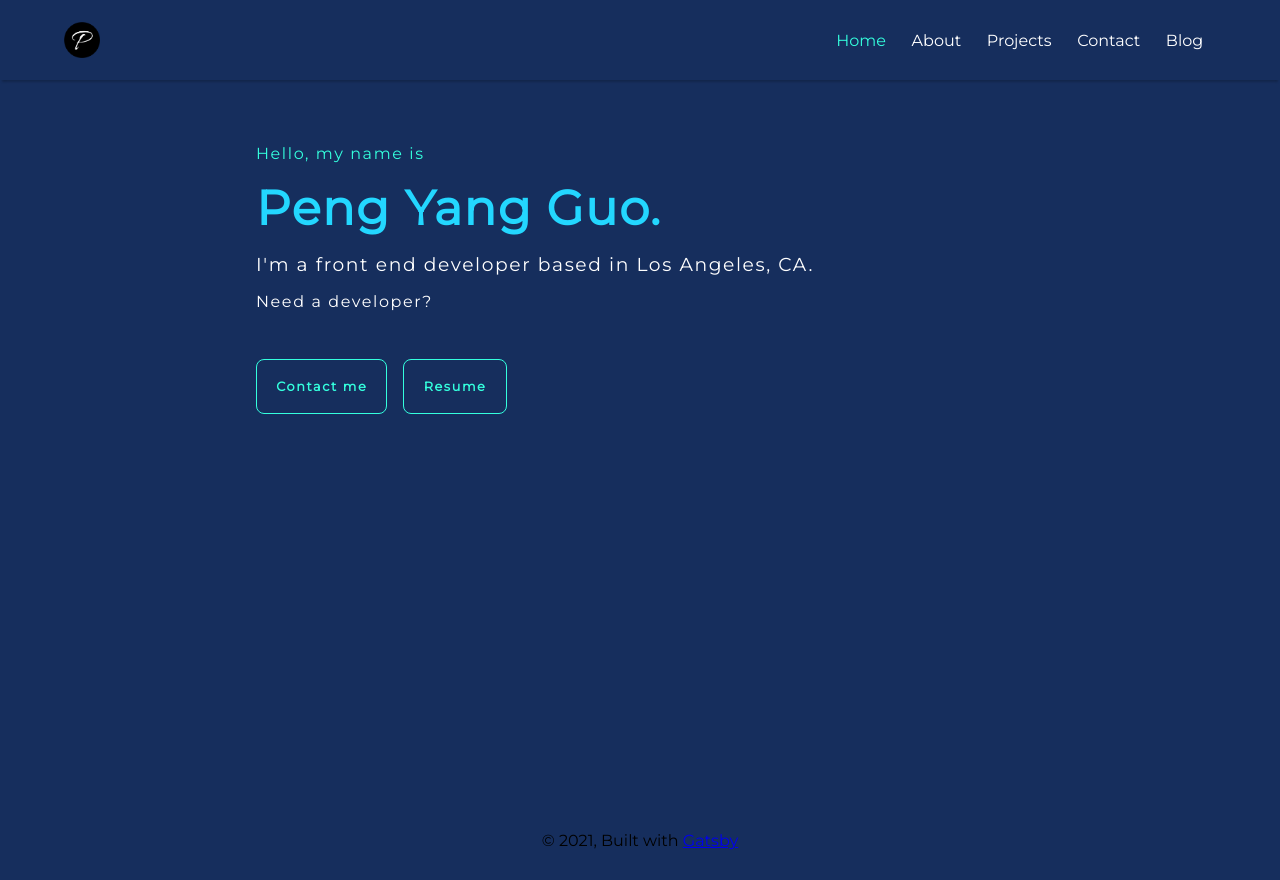
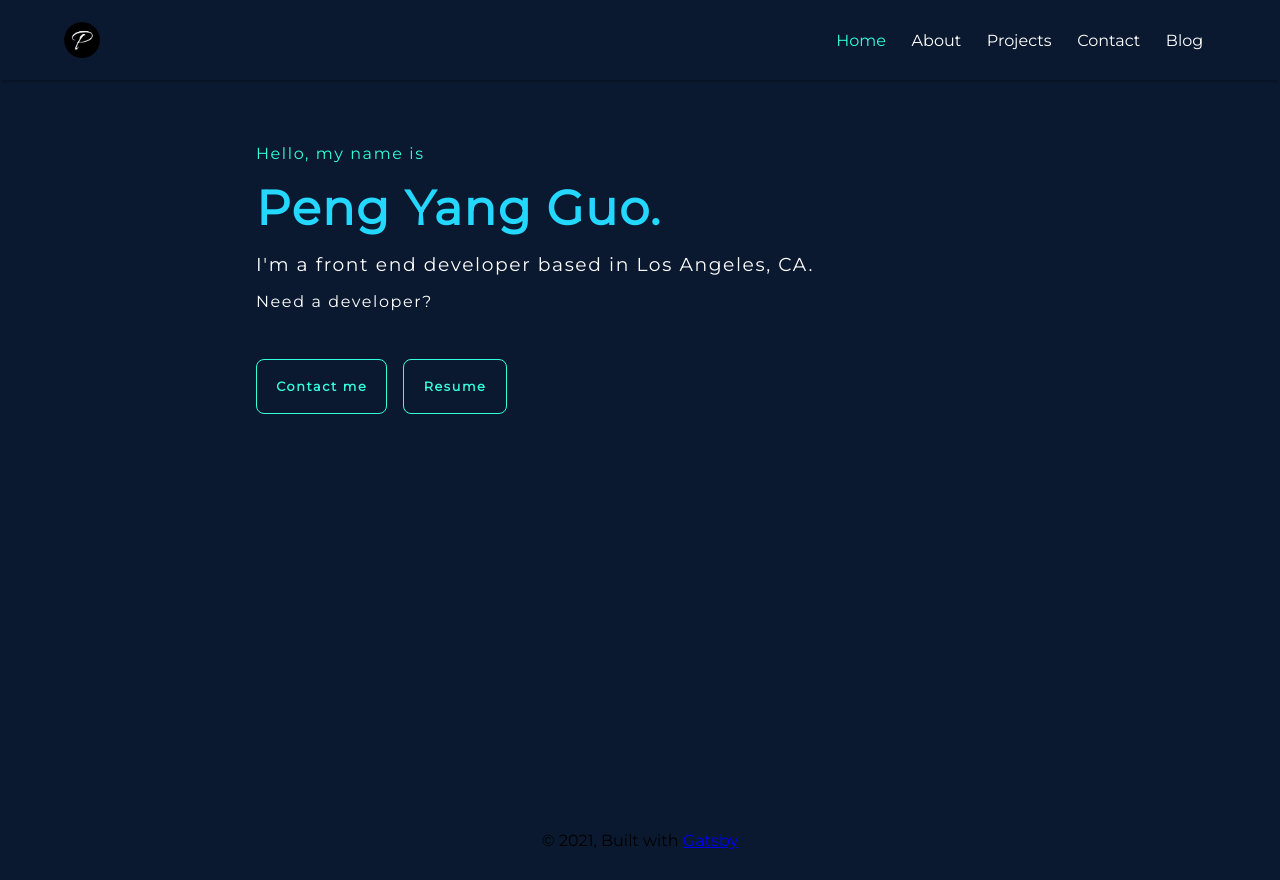
Before and after one commit to JustinGuo13/personal-website, a Gatsby site: page / in a window 1280 px wide. Built offline with nearby package versions, Linux system fonts and the light colour scheme; Gatsby itself is replaced by a stand-in of ours.

Commit message:
Changed background color

```diff
--- a/palette.css
+++ b/palette.css
@@ -12,3 +12,5 @@
 .light-primary-color { background:#34ffdd;}
 
 .test-color { background:#ffc400;}
+
+#0a192f
--- a/src/components/Navbar/Navbar.js
+++ b/src/components/Navbar/Navbar.js
@@ -9,7 +9,7 @@ const Navigation = styled.nav`
 	display: flex;
 	position: relative;
 	justify-content: space-between;
-	background-color: #162e5d;
+	background-color: #0a192f;
 	box-shadow: 0 4px 2px -2px rgba(0, 0, 0, 0.2);
 	margin: 0 auto;
 	padding: 0 5vw;
@@ -45,7 +45,7 @@ const Navbox = styled.div`
 	align-items: center;
 
 	@media (max-width: 768px) {
-		background-color: #142850;
+		background-color: #112240;
 		flex-direction: column;
 		position: fixed;
 		width: 100%;
--- a/src/components/layout.css
+++ b/src/components/layout.css
@@ -11,7 +11,9 @@ html {
 }
 
 body {
-	background-color: #162e5d;
+	background-color: #0a192f;
+
+	/* #162e5d */
 	font-family: "Montserrat";
 	font-weight: 100;
 	word-wrap: break-word;
```
